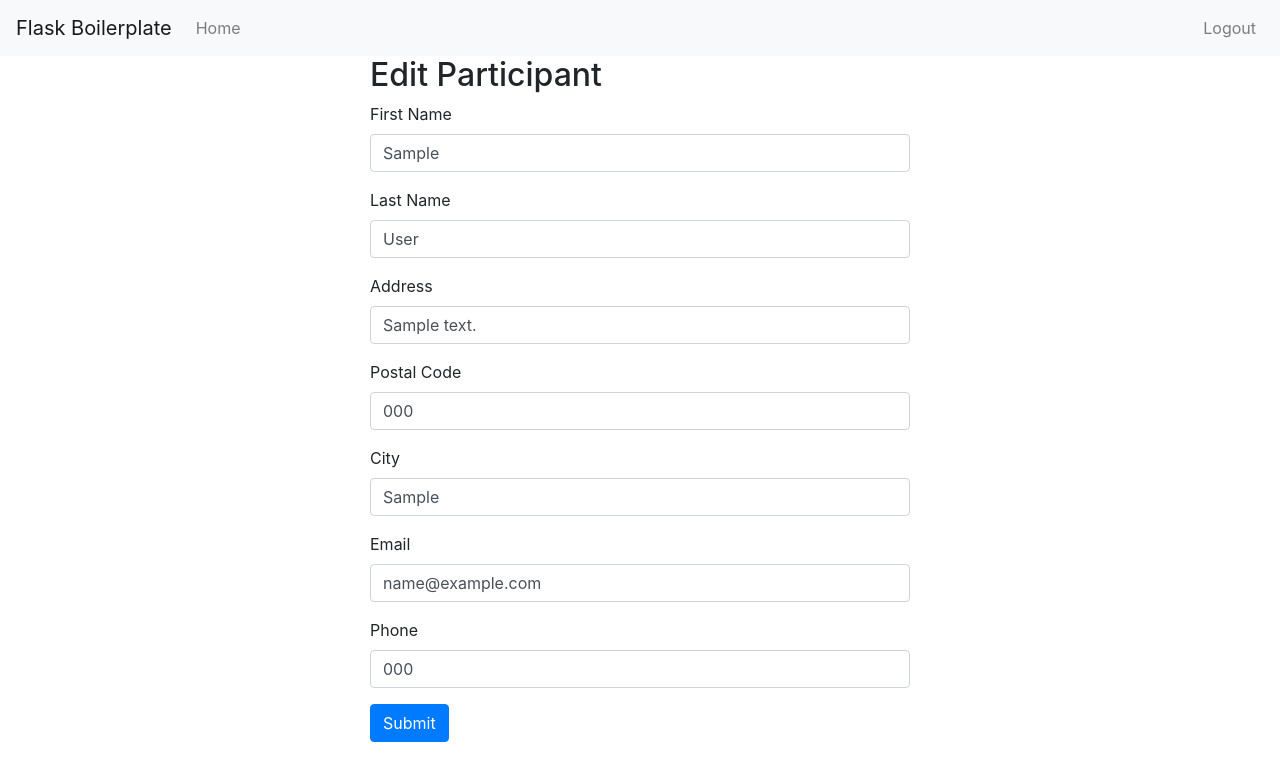
After one commit to swisi/bullriding_2024, a Flask app: page /participant/1/edit in a window 1280 px wide. The commit adds this page. Shown: the top 781 px of the page. Run offline with Flask 3, Linux system fonts and the light colour scheme; a user stored in the database is signed in; tables that the repository leaves empty hold one stand-in row (values such as "Sample post"); some libraries are stand-ins or nearby versions.

Commit message:
Erweiterung Teilnehmer

```diff
--- a/app/forms.py
+++ b/app/forms.py
@@ -36,3 +36,21 @@ class ParticipantForm(FlaskForm):
     email = StringField('Email', validators=[DataRequired(), Email()])
     phone = StringField('Phone', validators=[DataRequired()])
     submit = SubmitField('Submit')
+
+    def load_data(self, participant):
+        self.first_name.data = participant.first_name
+        self.last_name.data = participant.last_name
+        self.address.data = participant.address
+        self.postal_code.data = participant.postal_code
+        self.city.data = participant.city
+        self.email.data = participant.email
+        self.phone.data = participant.phone
+
+    def update_data(self, participant):
+        participant.first_name = self.first_name.data
+        participant.last_name = self.last_name.data
+        participant.address = self.address.data
+        participant.postal_code = self.postal_code.data
+        participant.city = self.city.data
+        participant.email = self.email.data
+        participant.phone = self.phone.data
--- a/app/routes.py
+++ b/app/routes.py
@@ -66,3 +66,17 @@ def participant():
         flash('Participant added successfully!')
         return redirect(url_for('main.index'))
     return render_template('participant.html', title='Add Participant', form=form)
+
+@bp.route('/participant/<int:id>/edit', methods=['GET', 'POST'])
+@login_required
+def participant_edit(id):
+    participant = Participant.query.get_or_404(id)
+    form = ParticipantForm()
+    if form.validate_on_submit():
+        form.update_data(participant)
+        db.session.commit()
+        flash('Participant updated successfully!')
+        return redirect(url_for('main.index'))
+    elif request.method == 'GET':
+        form.load_data(participant)
+    return render_template('participant_edit.html', title='Edit Participant', form=form, participant=participant)
--- a/app/templates/index.html
+++ b/app/templates/index.html
@@ -13,6 +13,7 @@
           <th>City</th>
           <th>Email</th>
           <th>Phone</th>
+          <th>Actions</th>
         </tr>
       </thead>
       <tbody>
@@ -25,6 +26,11 @@
             <td>{{ participant.city }}</td>
             <td>{{ participant.email }}</td>
             <td>{{ participant.phone }}</td>
+            <td>
+              <a href="{{ url_for('main.participant_edit', id=participant.id) }}" class="btn btn-primary">
+                <i class="fas fa-edit"></i> Edit
+              </a>
+            </td>
           </tr>
         {% endfor %}
       </tbody>
--- /dev/null
+++ b/app/templates/participant_edit.html
@@ -0,0 +1,42 @@
+{% extends "base.html" %}
+{% block content %}
+  <div class="row">
+    <div class="col-md-6 offset-md-3">
+      <h2>Edit Participant</h2>
+      <form method="POST" action="">
+        {{ form.hidden_tag() }}
+        <div class="form-group">
+          {{ form.first_name.label }}
+          {{ form.first_name(class="form-control") }}
+        </div>
+        <div class="form-group">
+          {{ form.last_name.label }}
+          {{ form.last_name(class="form-control") }}
+        </div>
+        <div class="form-group">
+          {{ form.address.label }}
+          {{ form.address(class="form-control") }}
+        </div>
+        <div class="form-group">
+          {{ form.postal_code.label }}
+          {{ form.postal_code(class="form-control") }}
+        </div>
+        <div class="form-group">
+          {{ form.city.label }}
+          {{ form.city(class="form-control") }}
+        </div>
+        <div class="form-group">
+          {{ form.email.label }}
+          {{ form.email(class="form-control") }}
+        </div>
+        <div class="form-group">
+          {{ form.phone.label }}
+          {{ form.phone(class="form-control") }}
+        </div>
+        <div class="form-group">
+          {{ form.submit(class="btn btn-primary") }}
+        </div>
+      </form>
+    </div>
+  </div>
+{% endblock %}
```
